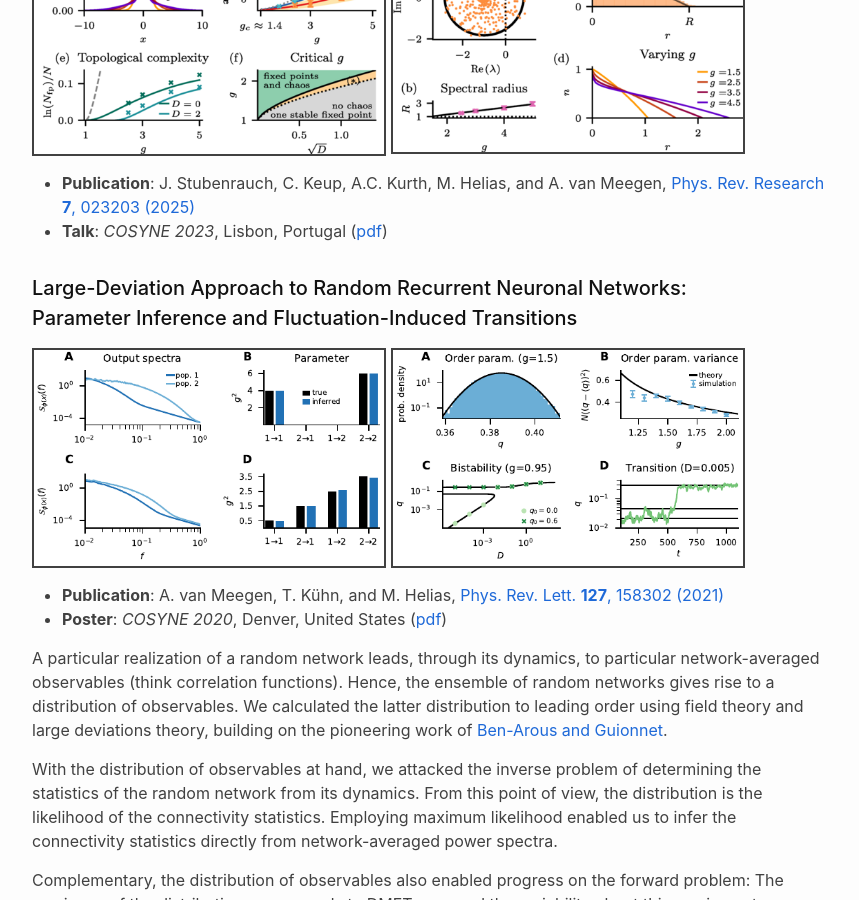
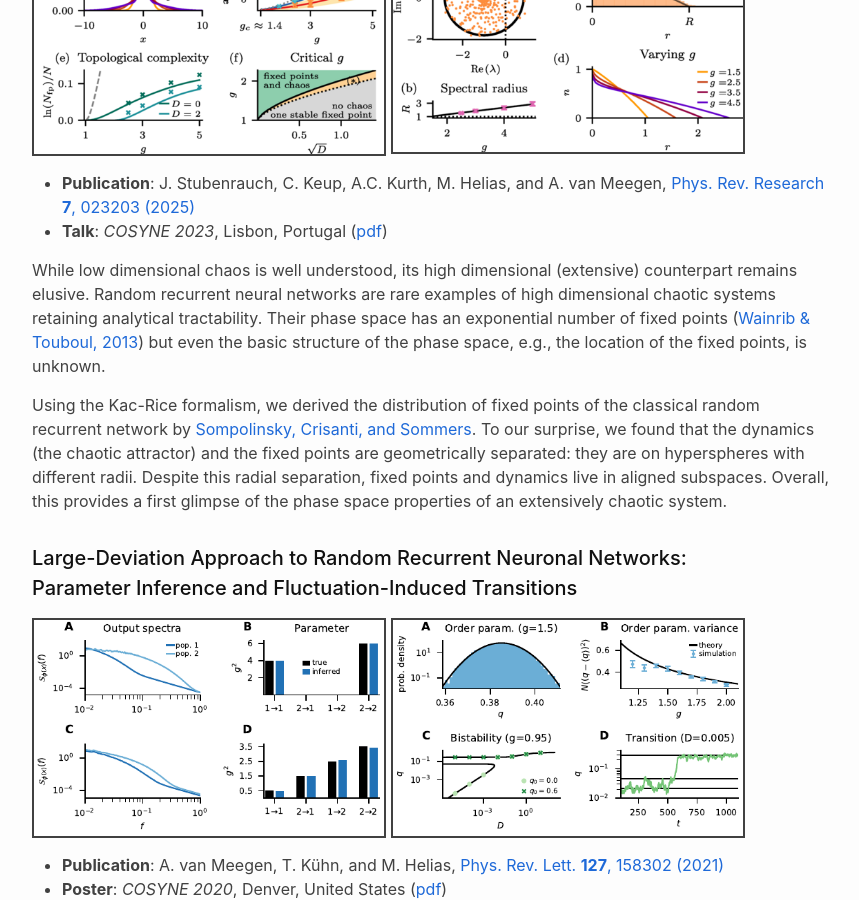
Before and after one commit to AlexVanMeegen/alexvanmeegen.github.io, a Jekyll site: the page built from _research/random_rnns.md, in a window 1280 px wide and 900 px high, scrolled down 800 px. Shown: the whole window, without its empty margins (208-1067 px from the left). Built offline with Jekyll 4.4.1, drawn with Linux system fonts in a browser that asks for light colours; nearby versions of some CDN libraries.

Commit message:
brief description of ps topology

```diff
--- a/_research/random_rnns.md
+++ b/_research/random_rnns.md
@@ -22,7 +22,9 @@ For random networks, one can start from the N-dimensional, coupled system of dif
 * **Publication**: J. Stubenrauch, C. Keup, A.C. Kurth, M. Helias, and A. van Meegen, [Phys. Rev. Research **7**, 023203 (2025)](https://journals.aps.org/prresearch/abstract/10.1103/PhysRevResearch.7.023203)
 * **Talk**: *COSYNE 2023*, Lisbon, Portugal ([pdf](../assets/pdf/COSYNE23_pstopology.pdf))
 
-<!--TODO-->
+While low dimensional chaos is well understood, its high dimensional (extensive) counterpart remains elusive. Random recurrent neural networks are rare examples of high dimensional chaotic systems retaining analytical tractability. Their phase space has an exponential number of fixed points ([Wainrib & Touboul, 2013](https://journals.aps.org/prl/abstract/10.1103/PhysRevLett.110.118101)) but even the basic structure of the phase space, e.g., the location of the fixed points, is unknown.
+
+Using the Kac-Rice formalism, we derived the distribution of fixed points of the classical random recurrent network by [Sompolinsky, Crisanti, and Sommers](https://journals.aps.org/prl/abstract/10.1103/PhysRevLett.61.259). To our surprise, we found that the dynamics (the chaotic attractor) and the fixed points are geometrically separated: they are on hyperspheres with different radii. Despite this radial separation, fixed points and dynamics live in aligned subspaces. Overall, this provides a first glimpse of the phase space properties of an extensively chaotic system.
 
 #### Large-Deviation Approach to Random Recurrent Neuronal Networks:<br> Parameter Inference and Fluctuation-Induced Transitions
 
```
